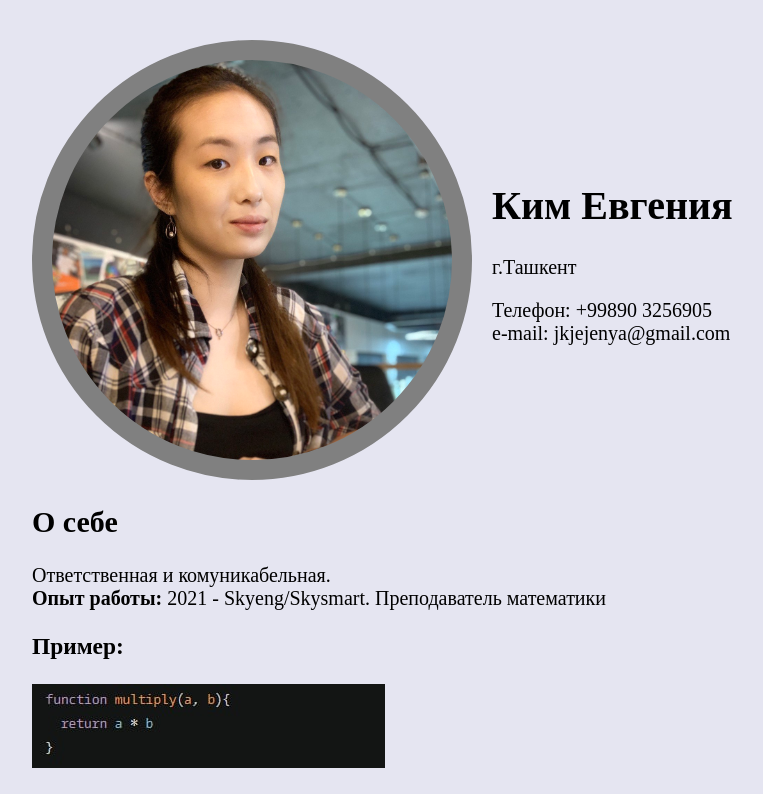
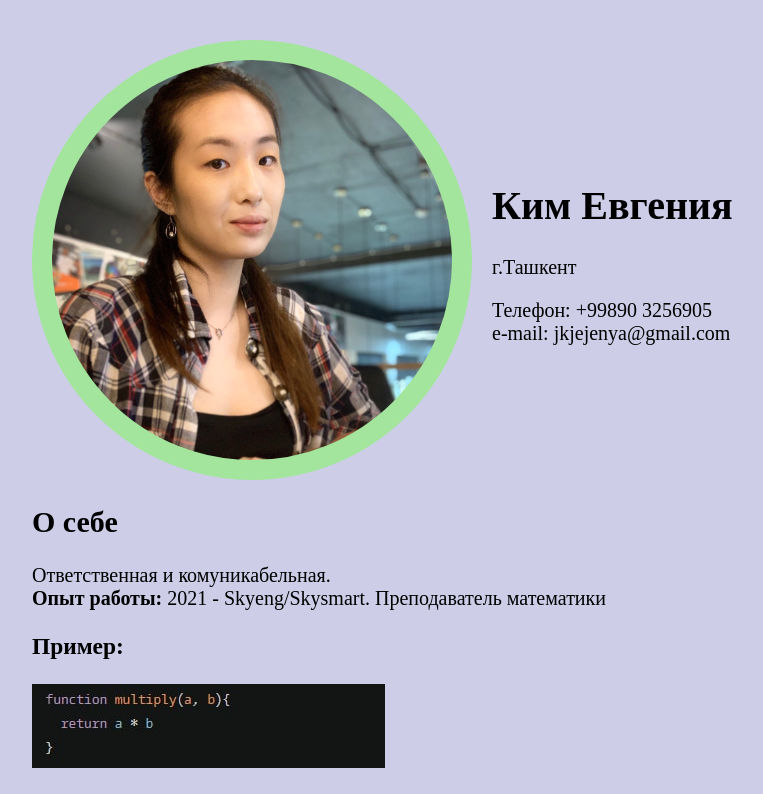
Before and after one commit to Jenyajk/rsschool-cv, a plain HTML site: page index.html in a window 1280 px wide. Shown: the top 794 px of the page, without its empty margins (16-779 px from the left). Drawn offline with Linux system fonts and the light colour scheme.

Commit message:
feat: change color

```diff
--- a/style.css
+++ b/style.css
@@ -1,5 +1,5 @@
 body {
-    background: #e5e5f1;
+    background: #cdcde8;
 }
 
 main {
@@ -23,7 +23,7 @@ main {
     background-image: url("photo.jpg");
     background-size: 400px 450px;
     background-repeat: no-repeat;
-    border: 20px solid gray;
+    border: 20px solid #a3e59d;
 }
 
 .skill {
```
